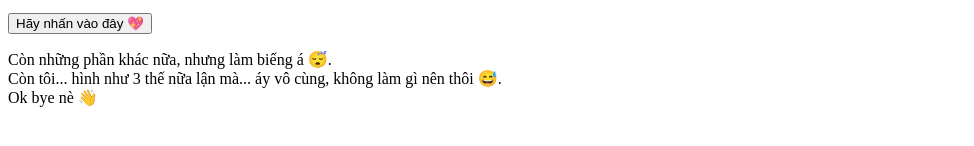
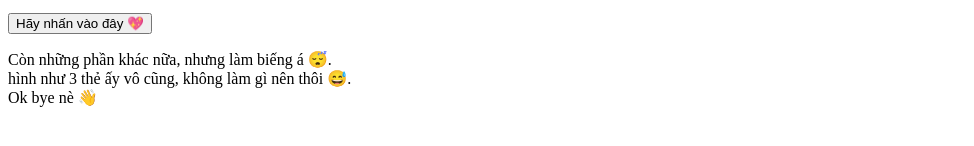
Before and after one commit to Cudatto1m/Th-c-h-nh, a plain HTML site: page index.html in a window 1280 px wide. Shown: the part 530-676 px from the top of the page, without its empty margins (0-974 px from the left). Drawn offline with Linux system fonts and the light colour scheme.

Commit message:
Update index.html

```diff
--- a/index.html
+++ b/index.html
@@ -26,7 +26,7 @@
 
   <p>
     Còn những phần khác nữa, nhưng làm biếng á 😴.<br>
-    Còn tôi... hình như 3 thế nữa lận mà... áy vô cùng, không làm gì nên thôi 😅.<br>
+    hình như 3 thẻ ấy vô cũng, không làm gì nên thôi 😅.<br>
     Ok bye nè 👋
   </p>
 </body>
```
